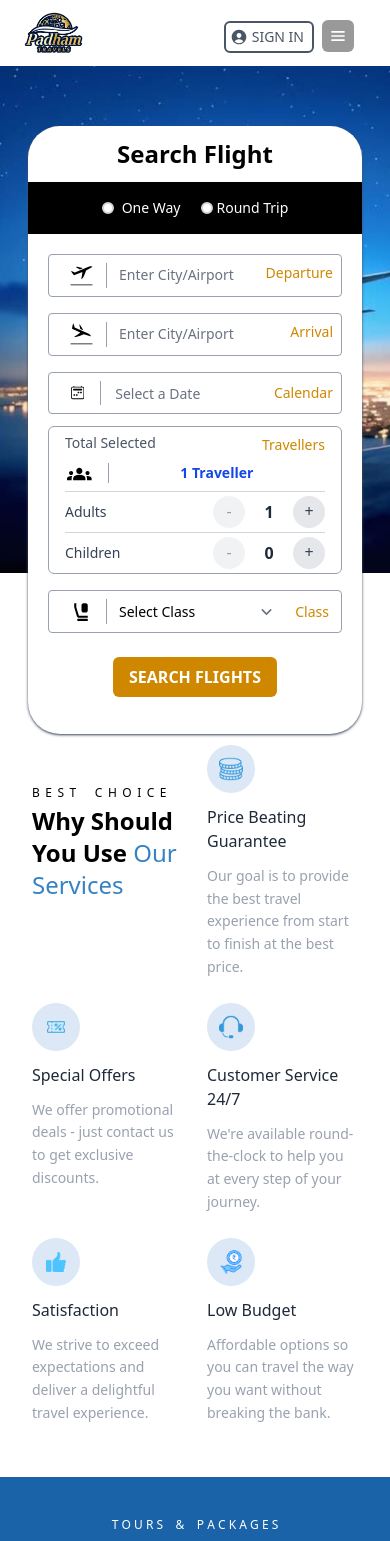
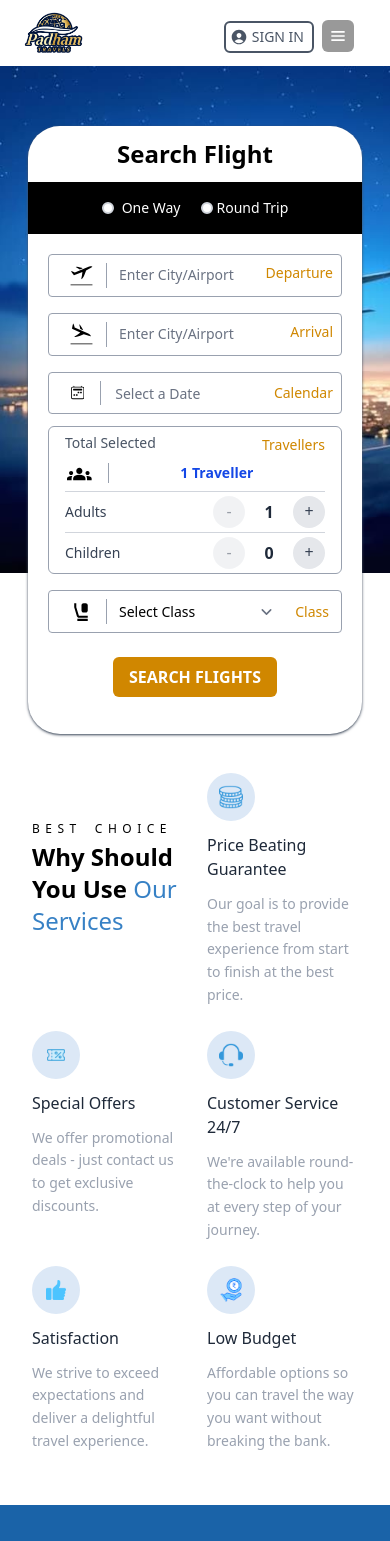
Before and after one commit to Vinod280201/PadhamTravels, a React (Vite) app: page / in a window 390 px wide. Shown: the top 1541 px of the page. Built offline with nearby package versions, Linux system fonts and the light colour scheme.

Commit message:
updated  margins for mobile view in services

```diff
--- a/src/components/Services.jsx
+++ b/src/components/Services.jsx
@@ -6,14 +6,14 @@ import IndianRupeeImage from '../assets/rupee.png'
 
 export const Services = () => {
   return (
-    <div className="max-w-full mt-35 md:mt-20 mb-5 lg:px-25 py-8 px-8 md:px-8 ">
+    <div className="max-w-full mt-42 md:mt-20 mb-5 lg:px-25 py-8 px-8 md:px-8 ">
 
       {/* grid: 2 columns on small/medium, 3 on large */}
       <div className="grid grid-cols-2 md:grid-cols-2 lg:grid-cols-3 lg:ml-30 gap-6 md:gap-8">
 
         {/* section header */}
         <div className="flex flex-col gap-3">
-            <div className="mt-10 md:mt-0 md:mb-8 lg:mb-10">
+            <div className="mt-12 md:mt-0 md:mb-8 lg:mb-10">
                 <p className="text-xs md:text-sm tracking-widest whitespace-nowrap">B E S T &nbsp; &nbsp;C H O I C E</p>
                 <h2 className="text-2xl md:text-3xl lg:text-4xl mt-1 font-semibold">
                     Why Should <br /> You Use
```
